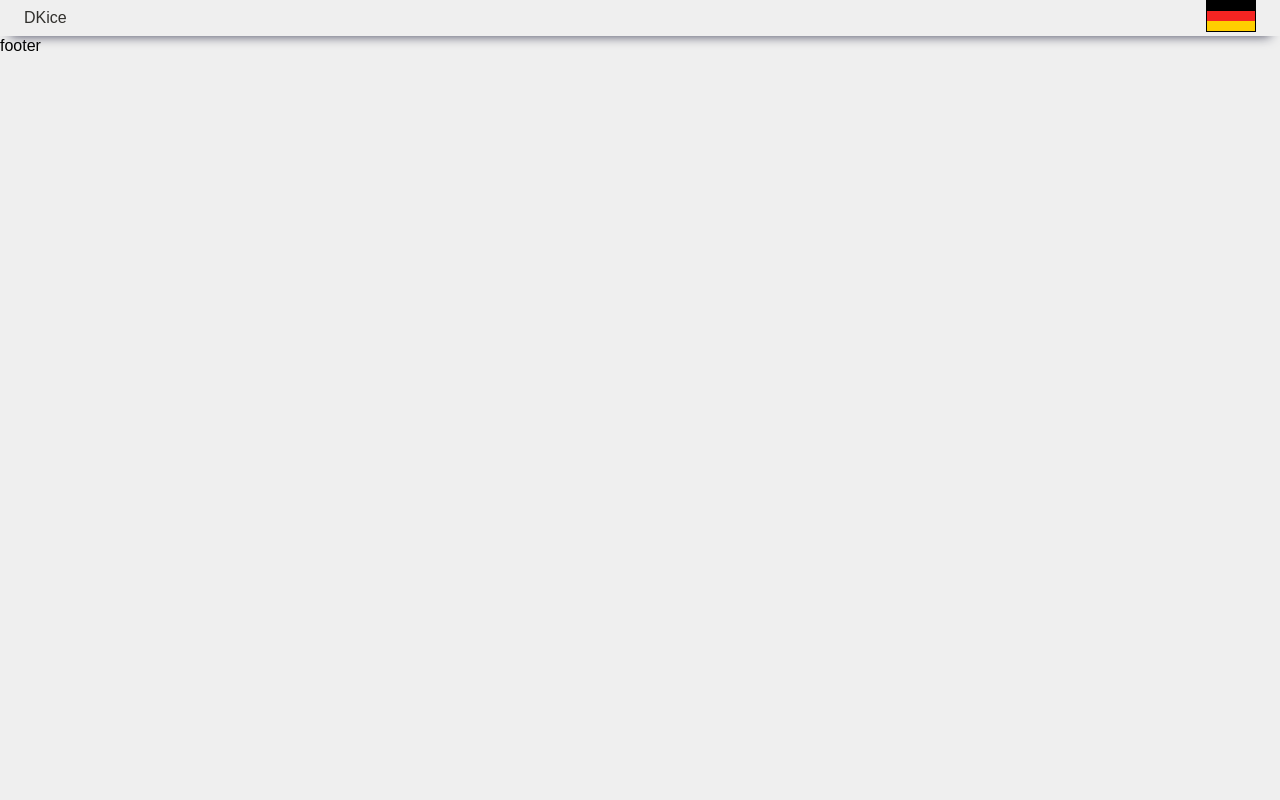
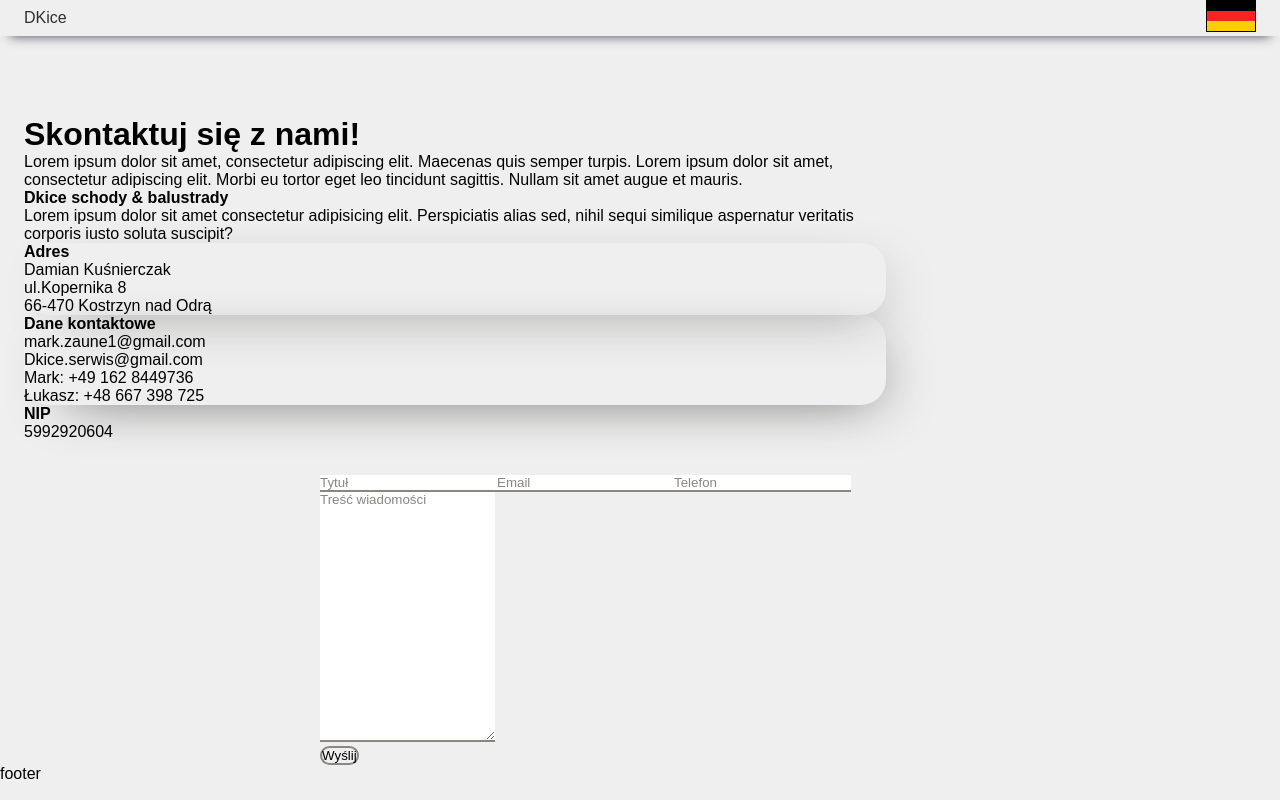
Before and after one commit to Ku3iK/dkice_nextjs, a Next.js app: page /magmet/contact in a window 1280 px wide. Built offline with nearby package versions, Linux system fonts and the light colour scheme; what styled-media-query would draw is missing.

Commit message:
feat: create contact page for magmet

```diff
--- a/pages/magmet/contact.tsx
+++ b/pages/magmet/contact.tsx
@@ -1,6 +1,23 @@
+import TitleWithDescription from '@components/TitleWithDescription';
+import contactPageData from 'src/assets/i18n/magmet/contactPage.json';
+import formData from 'src/assets/i18n/contactForms.json';
+import Form from '@components/Form';
+
+const { contactPage } = contactPageData;
+const { contactForms } = formData;
+
 const MagmetContact = () => {
   return (
-    <h1>Magmet contact</h1>
+    <>
+        <TitleWithDescription content={contactPage} />
+        <Form
+          formName={'dkiceContact'}
+          isNetlifyFrom
+          formContent={contactForms}
+          withoutContainer={true}
+          buttonText={'Wyślij'}
+        />
+    </>
   )
 }
 
```
